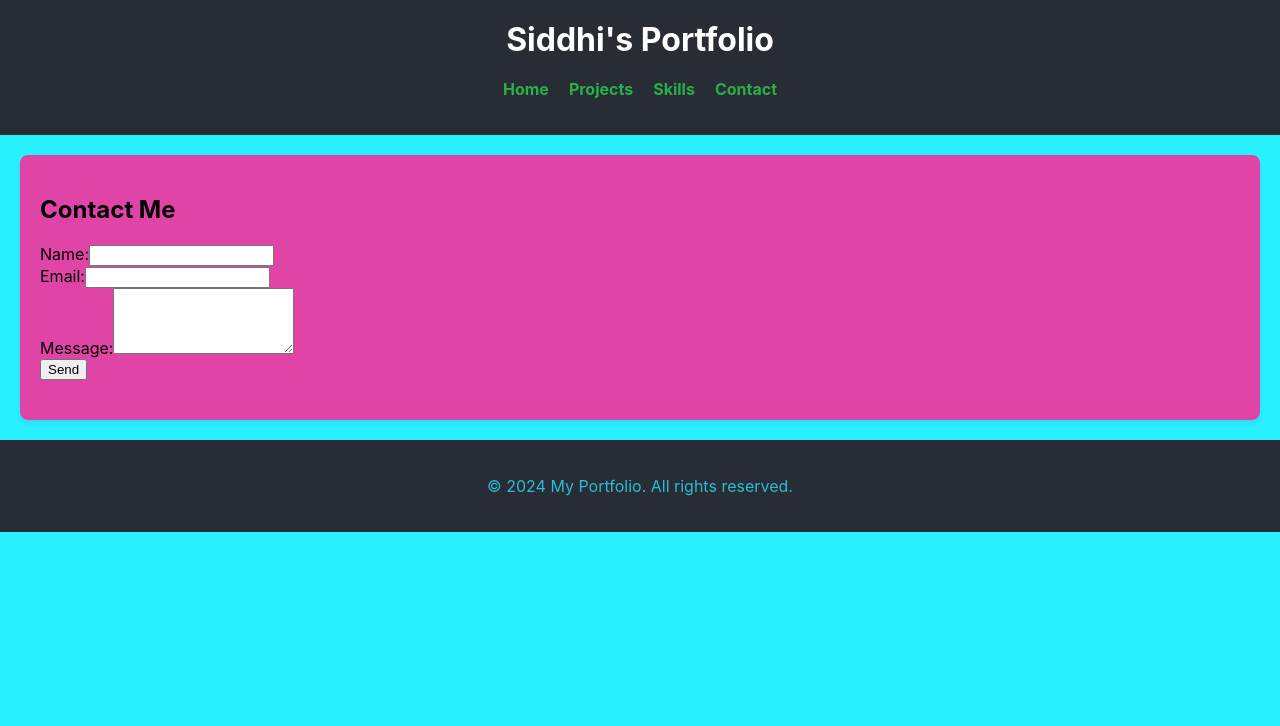
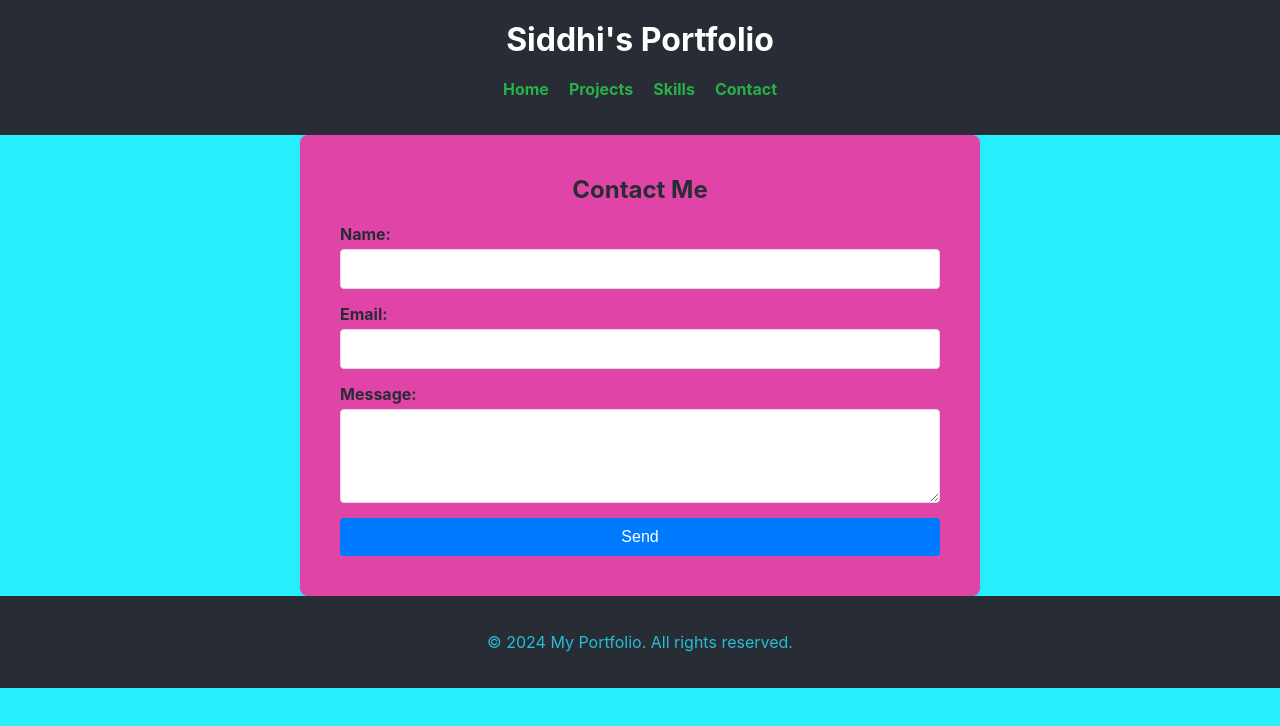
Before and after one commit to siddhisanjayzore/portfolio, a React (Create React App) app: page /contact in a window 1280 px wide. Shown: the top 726 px of the page. Built offline with nearby package versions, Linux system fonts and the light colour scheme.

Commit message:
Update ContactMe.css

```diff
--- a/src/ContactMe.css
+++ b/src/ContactMe.css
@@ -0,0 +1,78 @@
+/* ContactMe.css */
+
+/* Section Styles */
+#contact {
+    padding: 40px;
+    background-color: rgb(225, 68, 167);
+    border-radius: 8px;
+    max-width: 600px;
+    margin: 0 auto;
+    box-shadow: 0 0 10px rgba(93, 31, 168, 0.1);
+  }
+
+  #contact h2 {
+    text-align: center;
+    margin-bottom: 20px;
+    font-size: 24px;
+    color: #282c34;
+  }
+
+  /* Form Styles */
+  .contact-form {
+    display: flex;
+    flex-direction: column;
+    gap: 15px;
+  }
+
+  .form-group {
+    display: flex;
+    flex-direction: column;
+  }
+
+  .form-group label {
+    margin-bottom: 5px;
+    font-weight: bold;
+    color: #282c34;
+  }
+
+  .form-group input,
+  .form-group textarea {
+    padding: 10px;
+    border: 1px solid #ddd;
+    border-radius: 4px;
+    font-size: 16px;
+  }
+
+  .form-group input:focus,
+  .form-group textarea:focus {
+    border-color: #007bff;
+    outline: none;
+    box-shadow: 0 0 5px rgba(0, 123, 255, 0.25);
+  }
+
+  .form-group textarea {
+    resize: vertical;
+  }
+
+  /* Button Styles */
+  button[type="submit"] {
+    padding: 10px 15px;
+    border: none;
+    border-radius: 4px;
+    background-color: #007bff;
+    color: #fff;
+    font-size: 16px;
+    cursor: pointer;
+    transition: background-color 0.3s ease;
+  }
+
+  button[type="submit"]:hover {
+    background-color: #0056b3;
+  }
+
+  /* Error Message Styles */
+  .error-message {
+    margin-top: 5px;
+    color: #d9534f;
+    font-size: 14px;
+  }
```
